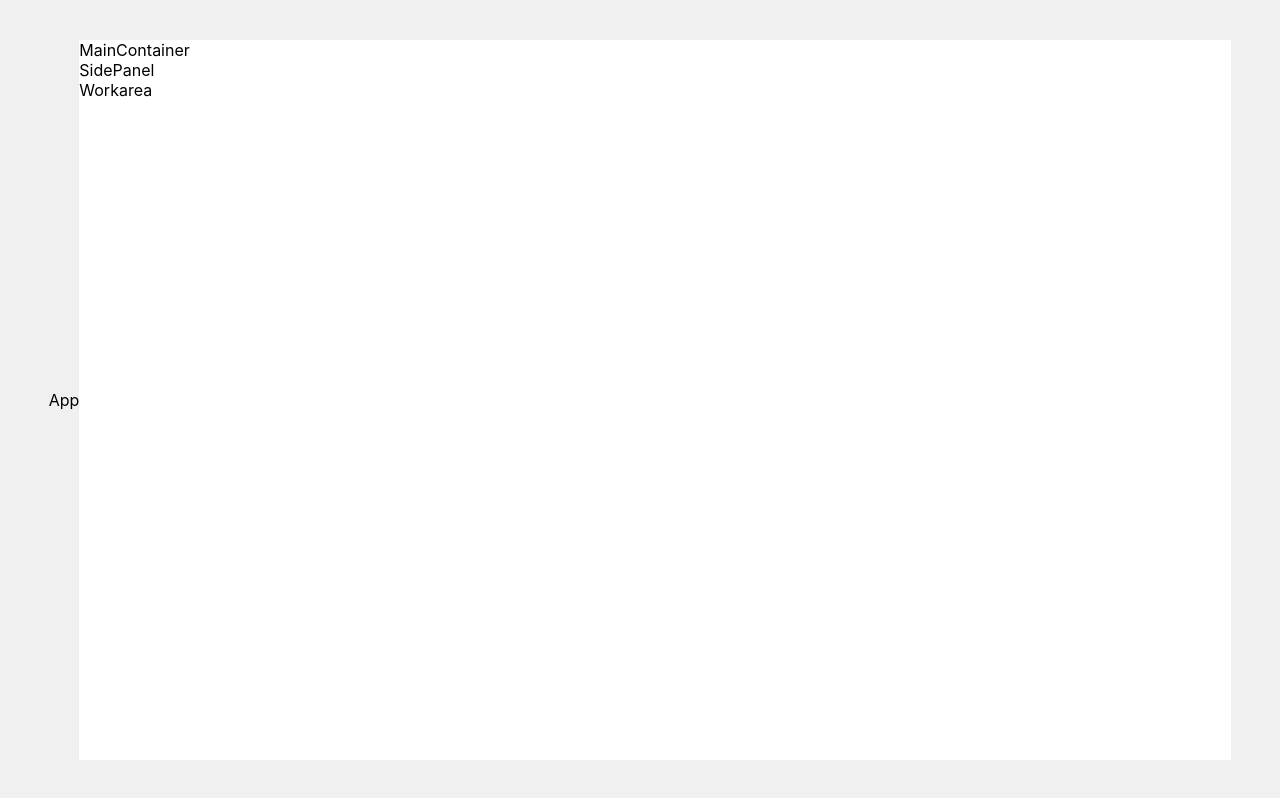
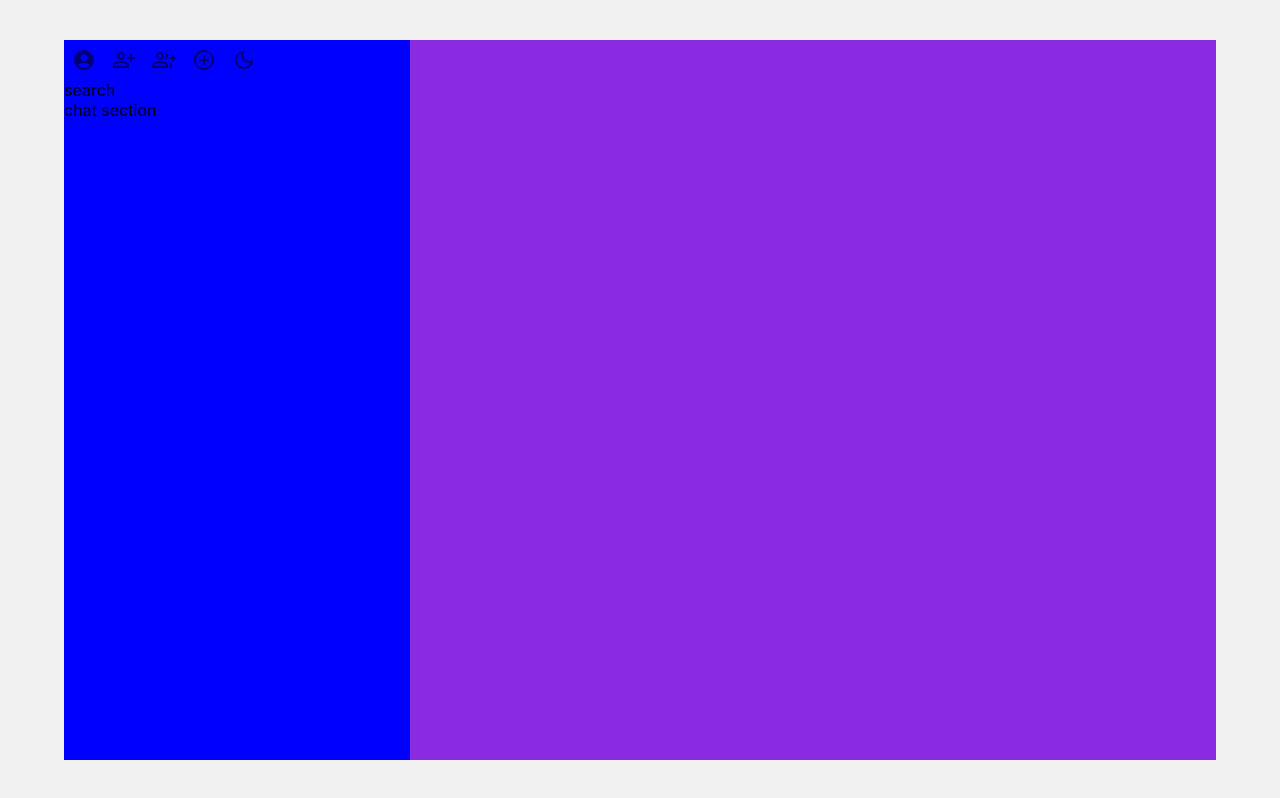
Before and after one commit to ehxdie/Chat-Application, a React (Create React App) app in the folder tensor_chat/: page / in a window 1280 px wide. Built offline with nearby package versions, Linux system fonts and the light colour scheme.

Commit message:
Added necessary icons from material ui

```diff
--- a/tensor_chat/package.json
+++ b/tensor_chat/package.json
@@ -3,6 +3,10 @@
   "version": "0.1.0",
   "private": true,
   "dependencies": {
+    "@emotion/react": "^11.11.1",
+    "@emotion/styled": "^11.11.0",
+    "@mui/icons-material": "^5.14.18",
+    "@mui/material": "^5.14.18",
     "@testing-library/jest-dom": "^5.17.0",
     "@testing-library/react": "^13.4.0",
     "@testing-library/user-event": "^13.5.0",
--- a/tensor_chat/src/App.js
+++ b/tensor_chat/src/App.js
@@ -5,7 +5,6 @@ import MainContainer from './components/MainContainer';
 function App() {
   return (
     <div className="App">
-      App
       <MainContainer />
     </div>
   );
--- a/tensor_chat/src/components/MainContainer.js
+++ b/tensor_chat/src/components/MainContainer.js
@@ -5,7 +5,7 @@ import Workarea from "./Workarea";
 
 function MainContainer() {
   return (
-    <div className="main-container">MainContainer
+    <div className="main-container">
       <SidePanel />
       <Workarea />
     </div>
--- a/tensor_chat/src/components/SidePanel.js
+++ b/tensor_chat/src/components/SidePanel.js
@@ -1,9 +1,42 @@
 import React from 'react';
 import "./myStyles.css";
-
+import AccountCircleIcon from '@mui/icons-material/AccountCircle';
+import { IconButton } from '@mui/material';
+import PersonAddAltOutlinedIcon from '@mui/icons-material/PersonAddAltOutlined';
+import GroupAddOutlinedIcon from '@mui/icons-material/GroupAddOutlined';
+import AddCircleOutlineOutlinedIcon from '@mui/icons-material/AddCircleOutlineOutlined';
+import DarkModeOutlinedIcon from '@mui/icons-material/DarkModeOutlined';
 function SidePanel() {
   return (
-    <div>SidePanel</div>
+    <div className='side-panel'>
+        {/* The header section of the side panel*/}
+        <div className='sp-header'>
+            {/*The <IconButton> makes the account.. icon clickable*/}
+            <IconButton>
+                  <AccountCircleIcon/>
+            </IconButton>
+            <IconButton>
+                <PersonAddAltOutlinedIcon/>
+            </IconButton>
+            <IconButton>
+                <GroupAddOutlinedIcon/>
+            </IconButton>
+            <IconButton>
+                <AddCircleOutlineOutlinedIcon/>
+            </IconButton>
+            <IconButton>
+                <DarkModeOutlinedIcon/>
+            </IconButton>
+
+        </div>
+
+        {/* The search section of the side panel*/}
+        <div className='sp-search'>search</div>
+
+        {/* The chat section of the side panel*/}
+        <div className='sp-chatsection'>chat section</div>
+    </div>
+
   )
 }
 
--- a/tensor_chat/src/components/Workarea.js
+++ b/tensor_chat/src/components/Workarea.js
@@ -3,7 +3,7 @@ import "./myStyles.css";
 
 function Workarea() {
   return (
-    <div>Workarea</div>
+    <div className='work-area'> </div>
   )
 }
 
--- a/tensor_chat/src/components/myStyles.css
+++ b/tensor_chat/src/components/myStyles.css
@@ -2,4 +2,16 @@
     background-color: #FFFFFF;
     height: 90vh;
     width: 90vw ;
+    display: flex;
+    border-radius: 40px;
 }
+
+.side-panel{
+    background-color: blue;
+    flex: 0.3;
+}
+
+.work-area{
+    background-color: blueviolet;
+    flex: 0.7;
+}
```
Also changed, not shown: 1 other file (tests, documents, lock files or other folders).
